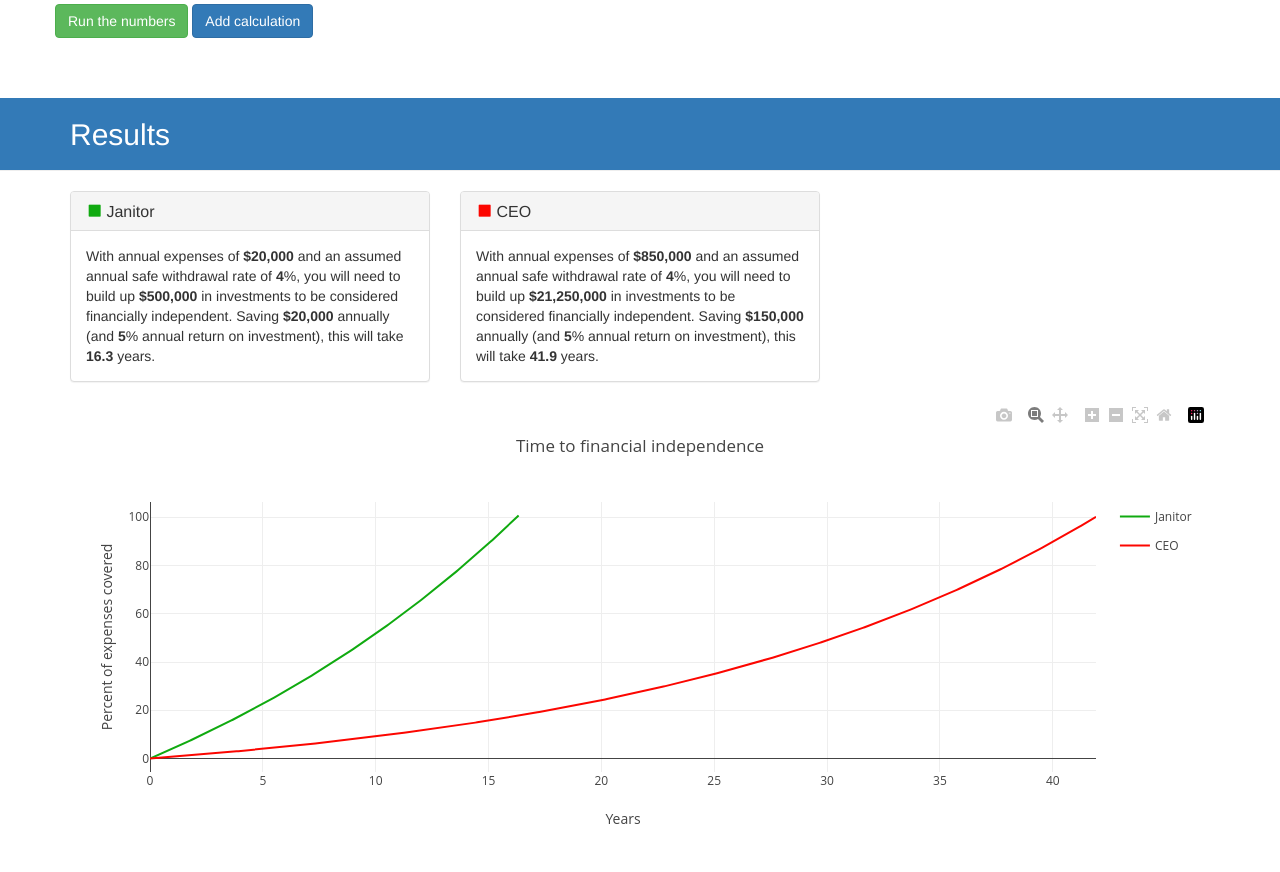
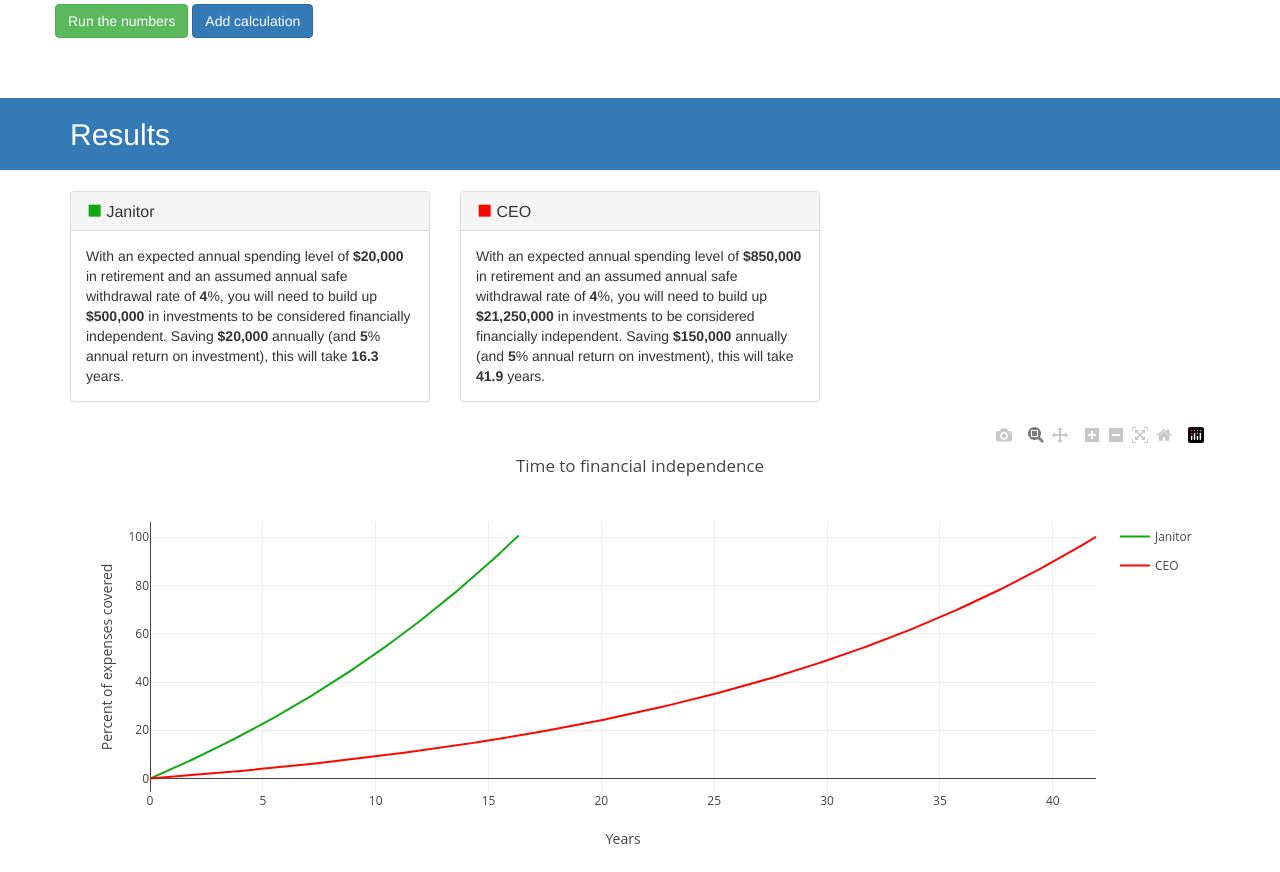
Before and after one commit to brookskindle/FI-By, a Flask app: a page that uses templates/macros.html in a window 1280 px wide. Shown: the part 782-1654 px from the top of the page. Before the commit the page ends 1606 px from the top, so only its background shows below. Run offline with Flask 2, Linux system fonts and the light colour scheme; some libraries are stand-ins or nearby versions.

Commit message:
Allow post-FIRE expenses to differ from pre-FIRE

```diff
--- a/static/fi-by.js
+++ b/static/fi-by.js
@@ -19,6 +19,9 @@ FI.graph_fi_plotly = function() {
       var name;
       if (key.startsWith("income")) {
         calculation.income = value;
+      }
+      else if (key.startsWith("rexpenses")) {
+        calculation.retirement_expenses = value;
       }
       else if (key.startsWith("expenses")) {
         calculation.expenses = value;
--- a/static/fi.js
+++ b/static/fi.js
@@ -18,6 +18,7 @@ FI.FICalculation = {
   roi: 5,
   swr: 4,
   networth: 0,
+  retirement_expenses: 50000,
 
   // Get the annual savings amount for the user
   savings: function() {
@@ -28,7 +29,7 @@ FI.FICalculation = {
   // current lifestyle if you only lived on the returns of your investment.
   nestegg: function() {
     // If your expenses are $40k/yr and your SWR is 4%, your nest egg is $1M
-    return this.expenses / (this.swr / 100);
+    return this.retirement_expenses / (this.swr / 100);
   },
 
   // Return true or false if the given networth means that the user is
--- a/static/form.js
+++ b/static/form.js
@@ -292,7 +292,7 @@ form.resultFromForm = function(theform) {
 
   var name = result.getElementsByClassName("name")[0];
   var color = result.getElementsByClassName("color")[0];
-  var expenses = result.getElementsByClassName("expenses")[0];
+  var retirement_expenses = result.getElementsByClassName("rexpenses")[0];
   var swr = result.getElementsByClassName("swr")[0];
   var nestegg = result.getElementsByClassName("nestegg")[0];
   var savings = result.getElementsByClassName("savings")[0];
@@ -301,7 +301,7 @@ form.resultFromForm = function(theform) {
 
   name.innerHTML = $(theform).find("input.name").val();
   color.style.color = $(theform).find("input.color").val();
-  expenses.innerHTML = calculation.expenses.toLocaleString();
+  retirement_expenses.innerHTML = calculation.retirement_expenses.toLocaleString();
   swr.innerHTML = calculation.swr;
   nestegg.innerHTML = calculation.nestegg().toLocaleString();
   savings.innerHTML = calculation.savings().toLocaleString();
@@ -352,6 +352,7 @@ form.calculationFromForm = function(f) {
   var calc = Object.create(FI.FICalculation);
   calc.income = Number(f.getElementsByClassName("income")[0].value);
   calc.expenses = Number(f.getElementsByClassName("expenses")[0].value);
+  calc.retirement_expenses = Number(f.getElementsByClassName("rexpenses")[0].value);
   calc.roi = Number(f.getElementsByClassName("roi")[0].value);
   calc.swr = Number(f.getElementsByClassName("swr")[0].value);
   calc.networth = Number(f.getElementsByClassName("networth")[0].value);
--- a/templates/macros.html
+++ b/templates/macros.html
@@ -19,7 +19,7 @@
       <label for="income0">Annual income</label>
       <input id="income0" type="number" class="form-control income" value="80000"></input>
       <label for="expenses0">Annual expenses</label>
-      <input id="expenses0" type="number" class="form-control expenses" value="40000"></input>
+      <input id="expenses0" type="number" class="form-control expenses" value="40000" onchange="$(this).closest('form').find('input.rexpenses').val(this.value)"></input>
       <label>Current networth</label>
       <input id="networth0" type="number" class="form-control networth" value="0"></input>
 
@@ -29,6 +29,14 @@
         <input id="roi0" value="5" type="number" class="form-control roi"></input>
         <label>Annual withdrawal rate (%)</label>
         <input id="swr0" value="4" type="number" class="form-control swr"></input>
+        <label class=form-control">
+          <input type="checkbox" onclick="$(this).closest('form').find('div.retirement-expenses').toggle()"></input>
+          <span>My spending level will change when I retire</span>
+        </label>
+        <div hidden class="retirement-expenses">
+          <label>Annual expenses in retirement</label>
+          <input id="rexpenses0" value="40000" type="number" class="form-control rexpenses"></input>
+        </div>
       </div>
     </div> <!-- panel-body -->
   </div>  <!-- panel -->
@@ -50,9 +58,10 @@
       </h3>
     </div>
     <div class="panel-body">
-      With annual expenses of <b>$</b><b class="expenses"></b> and an assumed
-      annual safe withdrawal rate of <b class="swr"></b>%, you will need to
-      build up <b>$</b><b class="nestegg"></b> in investments to be considered
+      With an expected annual spending level of <b>$</b><b class="rexpenses"></b>
+      in retirement and an assumed annual safe
+      withdrawal rate of <b class="swr"></b>%, you will need to build up
+      <b>$</b><b class="nestegg"></b> in investments to be considered
       financially independent. Saving <b>$</b><b class="savings"></b> annually
       (and <b class="roi"></b>% annual return on investment), this will take
       <b class="years"></b> years.
@@ -72,11 +81,13 @@
 <a href='{{ url_for(".index",
                     income1=40000,
                     expenses1=20000,
+                    rexpenses1=20000,
                     networth1=0,
                     name1="Janitor",
                     color1="#10aa10",
                     income2=1000000,
                     expenses2=850000,
+                    rexpenses2=850000,
                     networth2=0,
                     name2="CEO",
                     color2="#fc0600",
```
